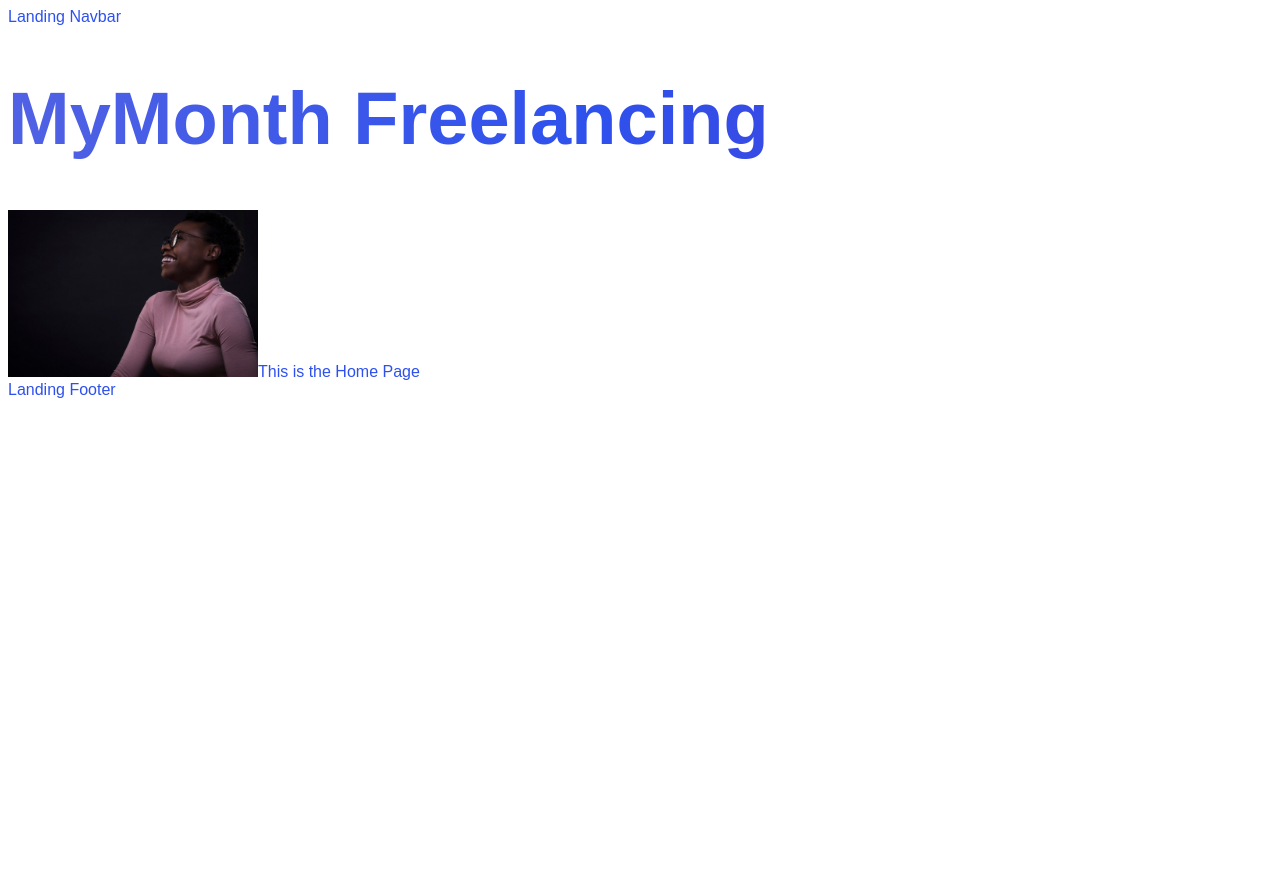
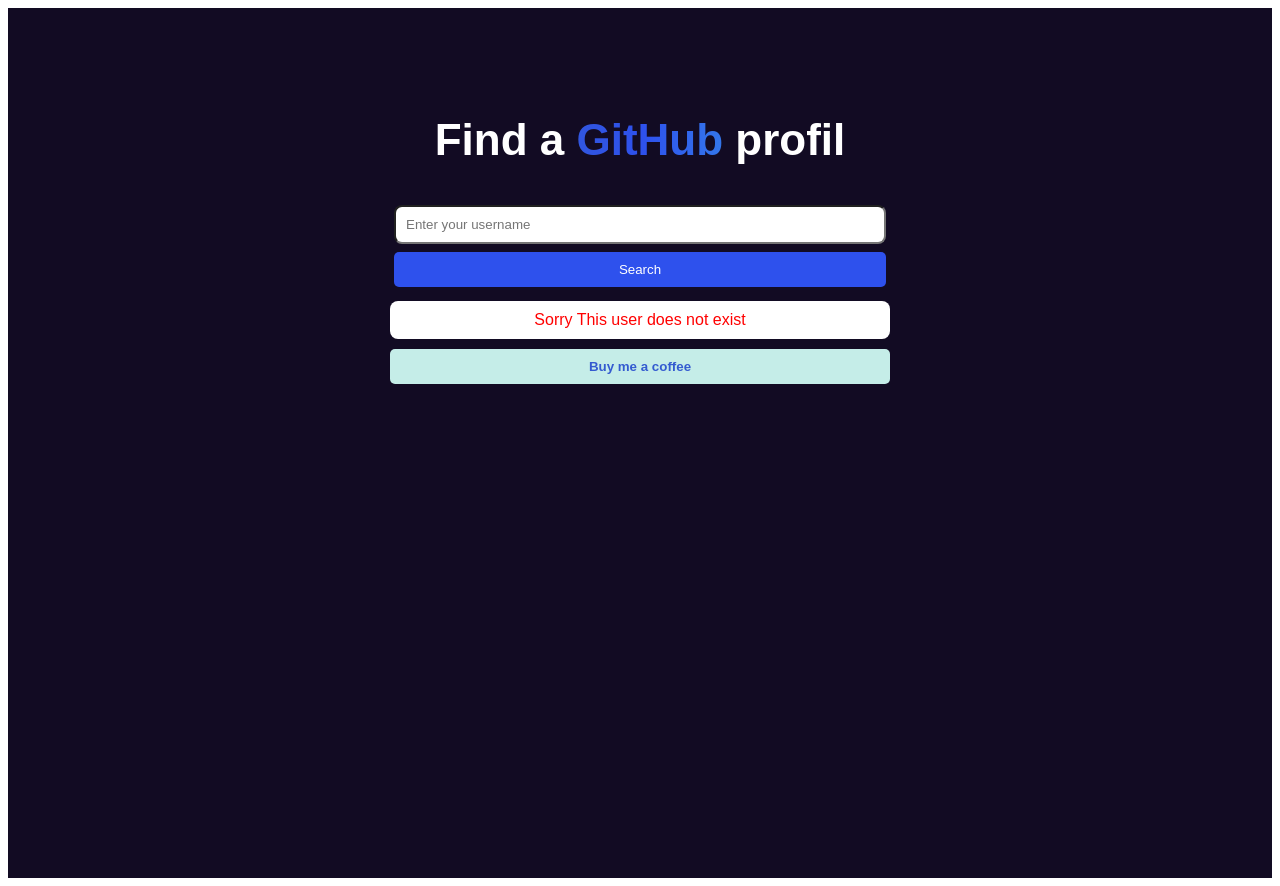
Before and after one commit to legenie1/githubuser, a React (Create React App) app: page / in a window 1280 px wide. Before the commit the page ends 800 px from the top, so only its background shows below. Built offline with nearby package versions, Linux system fonts and the light colour scheme; no server answers.

Commit message:
Project finished

```diff
--- a/public/index.html
+++ b/public/index.html
@@ -8,45 +8,42 @@
     <meta name="description" content="Freelancing plateforme for IT students" />
     <link rel="apple-touch-icon" href="%PUBLIC_URL%/logo192.png" />
     <link rel="manifest" href="%PUBLIC_URL%/manifest.json" />
-    <title>MyMonth</title>
+    <title>Github Profile</title>
 
+    <meta name="description" content="Rechercher un Profile sur Github" />
+    <meta content="Rechercher un Profile sur Github" property="og:title" />
     <meta
-      name="description"
-      content="Plateforme de freelancing pour étudiants camerounais"
-    />
-    <meta
-      content="Plateforme de freelancing pour étudiants camerounais"
-      property="og:title"
-    />
-    <meta
-      content="Plateforme de freelancing pour étudiants camerounais"
+      content="Rechercher un Profile sur Github"
       property="og:description"
     />
-    <meta content="https://www.mymonth.com" property="og:image" />
+    <meta content="https://www.githubprofile.com" property="og:image" />
     <meta content="https://axcora.com/gesta" property="og:author" />
     <meta content="React Website SEO" name="facebook:title" />
     <meta content="website" property="og:type" />
     <meta content="https://www.facebook.com/gesta" property="facebook:Gesta" />
-    <meta content="www.mymonth.com" name="facebook:image" />
+    <meta content="www.github.com" name="facebook:image" />
     <meta
-      content="MyMonth is a freelancing plateformes for IT students in cameroon"
+      content="githubprofile est une Rechercher un Profile sur Github"
       property="og:site_name"
     />
     <meta
-      content="MyMonth est une plateforme de freelancing pour étudiants camerounais"
+      content="githubprofile est une Rechercher un Profile sur Github"
       property="facebook:description"
     />
     <meta content="summary_large_image" name="twitter:card" />
     <meta content="https://twitter.com/gesta" property="twitter:Gesta" />
     <meta content="@hockeycomp" name="twitter:site" />
-    <meta content="https://www.mymonth.com" name="twitter:image" />
+    <meta content="https://www.githubprofile.com" name="twitter:image" />
     <meta
-      content="Plateforme de freelancing pour étudiants camerounais"
+      content="Rechercher un Profile sur Github"
       name="twitter:description"
     />
-    <meta content="Cameroun freelancing plateforme" name="twitter:title" />
+    <meta
+      content="githubprofile est une Rechercher un Profile sur Github"
+      name="twitter:title"
+    />
     <meta content="index, follow" name="robots" />
-    <link href="https://www.mymonth.com" rel="icon" type="image/x-icon" />
+    <link href="https://www.githubprofile.com" rel="icon" type="image/x-icon" />
 
     <script>
       // ,--.   ,--.         ,--.  ,--.                  ,--.  ,--.
--- a/src/App.js
+++ b/src/App.js
@@ -5,6 +5,7 @@
     <Router>
       <Routes>
         <Route path="/" element={<Landingpage />} />
+        <Route path="*" exact element={<Landingpage />} />
       </Routes>
     </Router>
   );
--- a/src/index.css
+++ b/src/index.css
@@ -3,9 +3,9 @@
 
   --primary-linear: linear-gradient(
     90.05deg,
-    #7171db -43.75%,
+    #345bd0 -43.75%,
     #2e51ed 45.9%,
-    #5f32c0 123.14%
+    #3687e9 123.14%
   );
 }
 
@@ -14,11 +14,210 @@
   font-family: "Poppins", sans-serif;
 }
 
-h1 {
+h2 {
+  font-size: 44px;
+  color: white;
+  text-align: center;
+}
+
+.gradient {
   color: transparent;
   background: var(--primary-linear);
   -webkit-background-clip: text;
-  font-size: 74px;
-  /* background-clip: inherit; */
+  font-size: 44px;
   -webkit-text-fill-color: transparent;
+  text-align: center;
 }
+
+.body {
+  display: flex;
+  flex-direction: row;
+  justify-content: center;
+  padding-top: 70px;
+  background-color: #120b23;
+  height: 100vh;
+  font-family: "Poppins", sans-serif;
+}
+
+.notexist {
+  background-color: white;
+  color: red;
+  padding: 10px;
+  border-radius: 8px;
+  text-align: center;
+  font-weight: 500;
+  margin-bottom: 10px;
+}
+
+.body .container {
+  width: 500px;
+}
+
+.form {
+  display: flex;
+  flex-direction: column;
+  padding: 4px;
+  gap: 8px;
+  margin-bottom: 10px;
+}
+
+.form input {
+  background-color: white;
+  outline: none;
+  padding: 10px;
+  border: 1px thin red;
+  border-radius: 8px;
+  font-family: "Poppins", sans-serif;
+  /* margin-bottom: 5px; */
+}
+
+.form input::placeholder {
+  font-family: "Poppins", sans-serif;
+}
+
+.form button {
+  padding: 10px;
+  border: 1px;
+  border-radius: 5px;
+  outline: none;
+  background-color: #2e51ed;
+  color: white;
+  font-family: "Poppins", sans-serif;
+  cursor: pointer;
+}
+
+.form button:hover {
+  background-color: #345bd0;
+}
+
+.content {
+  background-color: #1d1432;
+  border-width: 2px;
+  border: 3px solid rgb(42, 58, 75);
+  border-radius: 8px;
+  padding: 10px;
+  padding-top: 20px;
+  padding-bottom: 20px;
+  display: flex;
+  flex-direction: column;
+  gap: 8px;
+  color: white;
+  margin-bottom: 10px;
+}
+
+.avatar {
+  width: 90px;
+  height: 90px;
+  border-radius: 100%;
+  border: 3px solid white;
+  padding: 1px;
+}
+
+.avatar img {
+  width: 100%;
+  height: 100%;
+  border-radius: 100%;
+}
+
+.content .profile {
+  display: flex;
+  flex-direction: row;
+  gap: 15px;
+  align-items: center;
+}
+
+.content .profile .info {
+  display: flex;
+  flex-direction: column;
+}
+
+.content .profile .info .name {
+  font-weight: 600;
+}
+
+.content .profile .info .username {
+  font-weight: 300;
+  color: #2e51ed;
+}
+
+.content .profile .info .company {
+  font-weight: 300;
+}
+
+.statistics {
+  display: grid;
+  grid-template-columns: repeat(3, 1fr);
+  gap: 10px;
+  justify-content: space-between;
+  padding-top: 10px;
+}
+.statistics .card {
+  padding: 4px;
+  display: flex;
+  flex-direction: column;
+  background-color: #2e51ed;
+  border-radius: 8px;
+  padding-top: 10px;
+  padding-bottom: 10px;
+  text-align: center;
+}
+
+.statistics .card .count {
+  color: white;
+  font-weight: 700;
+  font-size: 22px;
+}
+
+.statistics .card .label {
+  color: rgb(214, 201, 201);
+  font-size: 14px;
+}
+
+.submit button {
+  width: 100%;
+  padding: 10px;
+  border: 1px;
+  border-radius: 5px;
+  outline: none;
+  background-color: #c5ede8;
+  color: #345bd0;
+  font-family: "Poppins", sans-serif;
+  cursor: pointer;
+  font-weight: 600;
+}
+
+.submit button:hover {
+  background-color: #345bd0;
+  color: white;
+}
+
+.sociallinks {
+  display: grid;
+  grid-template-columns: repeat(2, 1fr);
+  gap: 10px;
+  justify-content: space-between;
+  padding-top: 10px;
+}
+
+.sociallinks .card {
+  padding: 4px;
+  display: flex;
+  flex-direction: column;
+  background-color: #2e51ed;
+  border-radius: 8px;
+  border: 2px solid transparent;
+  padding-top: 25px;
+  padding-bottom: 25px;
+  text-align: center;
+  cursor: pointer;
+}
+
+.sociallinks .card:hover {
+  background-color: #345bd0;
+  border: 2px solid rgb(63, 77, 93);
+}
+
+.sociallinks .card a,
+.sociallinks .card span {
+  color: rgb(214, 201, 201);
+}
--- a/src/pages/landing/Landingpage.jsx
+++ b/src/pages/landing/Landingpage.jsx
@@ -1,14 +1,173 @@
-import React from "react";
-import Landinglayout from "../../layouts/Landinglayout";
-import IMAGES from "../../constants/images";
-console.log(`${process.env.REACT_APP_FRONTEND}`);
+import React, { useState, useEffect } from "react";
+import { Link } from "react-router-dom";
+import axios from "axios";
+import { FaGlobe, FaTwitter } from "react-icons/fa";
+
+const Card = ({ count, label }) => {
+  return (
+    <div className="card">
+      <span className="count">{count ? count : 0}</span>
+      <span className="label">{label ? label : ""}</span>
+    </div>
+  );
+};
+
+const SocialCard = ({ website, websiteUrl, link, icon }) => {
+  return (
+    <Link className="card">
+      <div className="icon">{icon}</div>
+      {website ? (
+        <Link
+          to={websiteUrl ? websiteUrl : null}
+          target="_blank"
+          onClick={() => window.open(`https://${websiteUrl}`, "_blank")}
+        >
+          {website}
+        </Link>
+      ) : null}
+      {link ? (
+        <Link
+          to={`https://twitter.com/${link}`}
+          onClick={() => window.open(`https://twitter.com/${link}`)}
+        >
+          {link ? "@" + link : "Website"}
+        </Link>
+      ) : null}
+    </Link>
+  );
+};
+
 function Landingpage() {
+  const [exist, setExist] = useState(false);
+  const [data, setData] = useState(null);
+  const [name, setName] = useState("");
+  const [username, setUsername] = useState("");
+  const [company, setCompany] = useState("");
+  const [repos, setRepos] = useState(47);
+  const [followers, setFollowers] = useState(0);
+  const [following, setFollowing] = useState(0);
+  const [bio, setBio] = useState("");
+  const [githuburl, setGithuburl] = useState("");
+  const [profile, setProfile] = useState("");
+  const [website, setWebsite] = useState("");
+  const [twitter, setTwitter] = useState("");
+
+  useEffect(() => {
+    getProfile("legenie1");
+  }, []);
+
+  const getProfile = async (username) => {
+    axios
+      .get(`https://api.github.com/users/${username}`)
+      .then((response) => {
+        if (response.data.login) {
+          console.log(response.data);
+          setExist(true);
+          setData(response.data);
+          setUsername(response.data.login);
+          setName(response.data.name);
+          setRepos(response.data.public_repos);
+          setBio(response.data.bio);
+          setCompany(response.data.company);
+          setFollowers(response.data.followers);
+          setFollowing(response.data.following);
+          setGithuburl(response.data.html_url);
+          setProfile(response.data.avatar_url);
+          setTwitter(response.data.twitter_username);
+          setWebsite(response.data.blog);
+        } else {
+          alert("Hey");
+          setExist(false);
+        }
+      })
+      .catch((error) => {
+        setExist(false);
+        console.log(error.response.data);
+      });
+  };
+
+  const handleSubmit = (e) => {
+    e.preventDefault();
+    getProfile(username);
+  };
+
   return (
-    <Landinglayout>
-      <h1>MyMonth Freelancing</h1>
-      <img src={IMAGES.HERO_SECTION} width={250} alt="" />
-      This is the Home Page
-    </Landinglayout>
+    <div className="body">
+      <div className="container">
+        <h2>
+          Find a <span className="gradient">GitHub</span> profil
+        </h2>
+
+        <form className="form" onSubmit={handleSubmit}>
+          <input
+            type="text"
+            value={username}
+            onChange={(e) => setUsername(e.target.value)}
+            required
+            placeholder="Enter your username"
+          />
+          <button type="submit">Search</button>
+        </form>
+
+        {exist ? (
+          <div className="content">
+            <div className="profile">
+              <div className="avatar">
+                <img src={profile ? profile : ""} alt="" width="100%" />
+              </div>
+              <div className="info">
+                <span className="name">{name ? name : ""}</span>
+                <Link to={githuburl ? githuburl : ""} className="username">
+                  @{username ? username : ""}
+                </Link>
+                <span className="company">
+                  <i>{company ? company : ""}</i>
+                </span>
+              </div>
+            </div>
+
+            <div className="description">{bio ? bio : ""}</div>
+
+            <div className="statistics">
+              <Card count={repos ? repos : 0} label="Repos" />
+              <Card count={followers ? followers : 0} label="Followers" />
+              <Card count={following ? following : 0} label="Following" />
+            </div>
+
+            {website || twitter ? (
+              <div className="sociallinks">
+                {website ? (
+                  <SocialCard
+                    icon={<FaGlobe color="white" />}
+                    website="Website"
+                    websiteUrl={website}
+                  />
+                ) : null}
+
+                {twitter ? (
+                  <SocialCard
+                    icon={<FaTwitter color="white" />}
+                    link={twitter}
+                  />
+                ) : null}
+              </div>
+            ) : null}
+          </div>
+        ) : (
+          <div className="notexist">Sorry This user does not exist</div>
+        )}
+
+        <div className="submit">
+          <button
+            onClick={() =>
+              window.open("https://www.buymeacoffee.com/sergeomoffo2", "_blank")
+            }
+          >
+            Buy me a coffee
+          </button>
+        </div>
+      </div>
+    </div>
   );
 }
 
```
